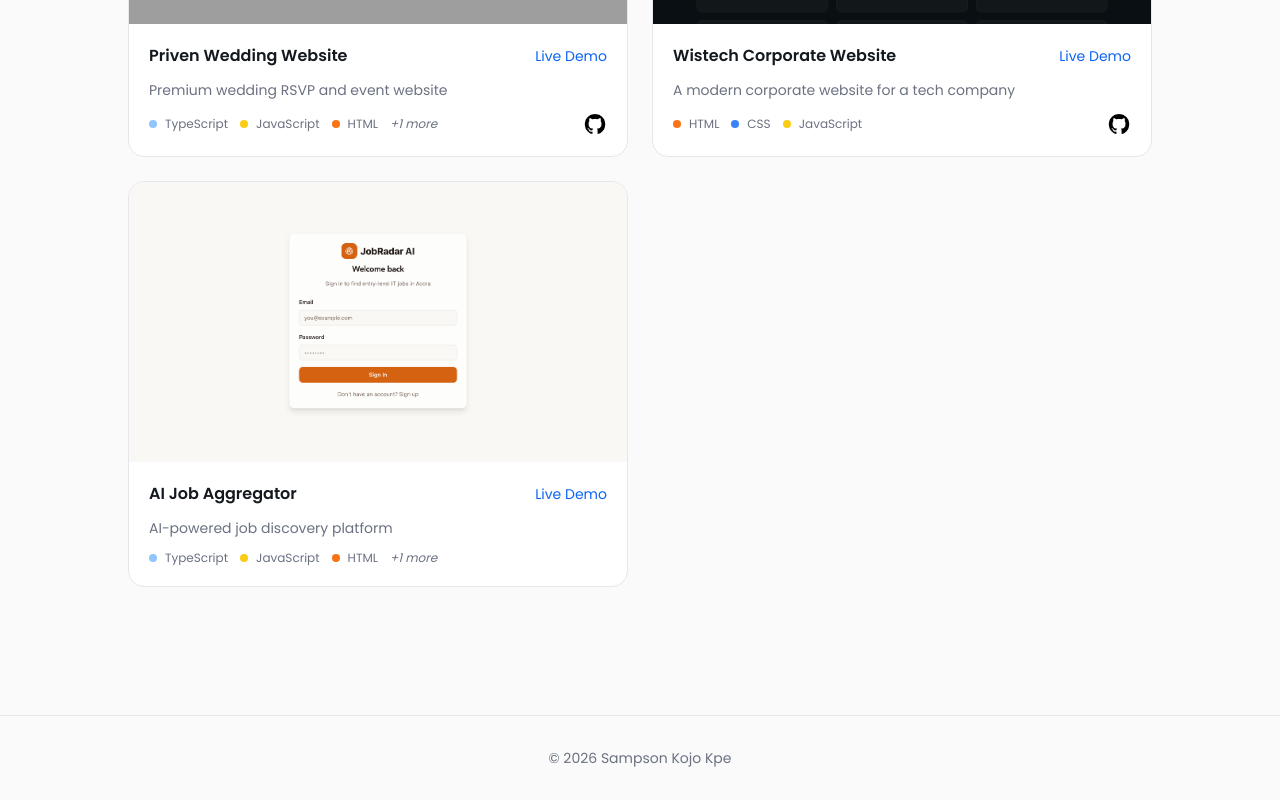
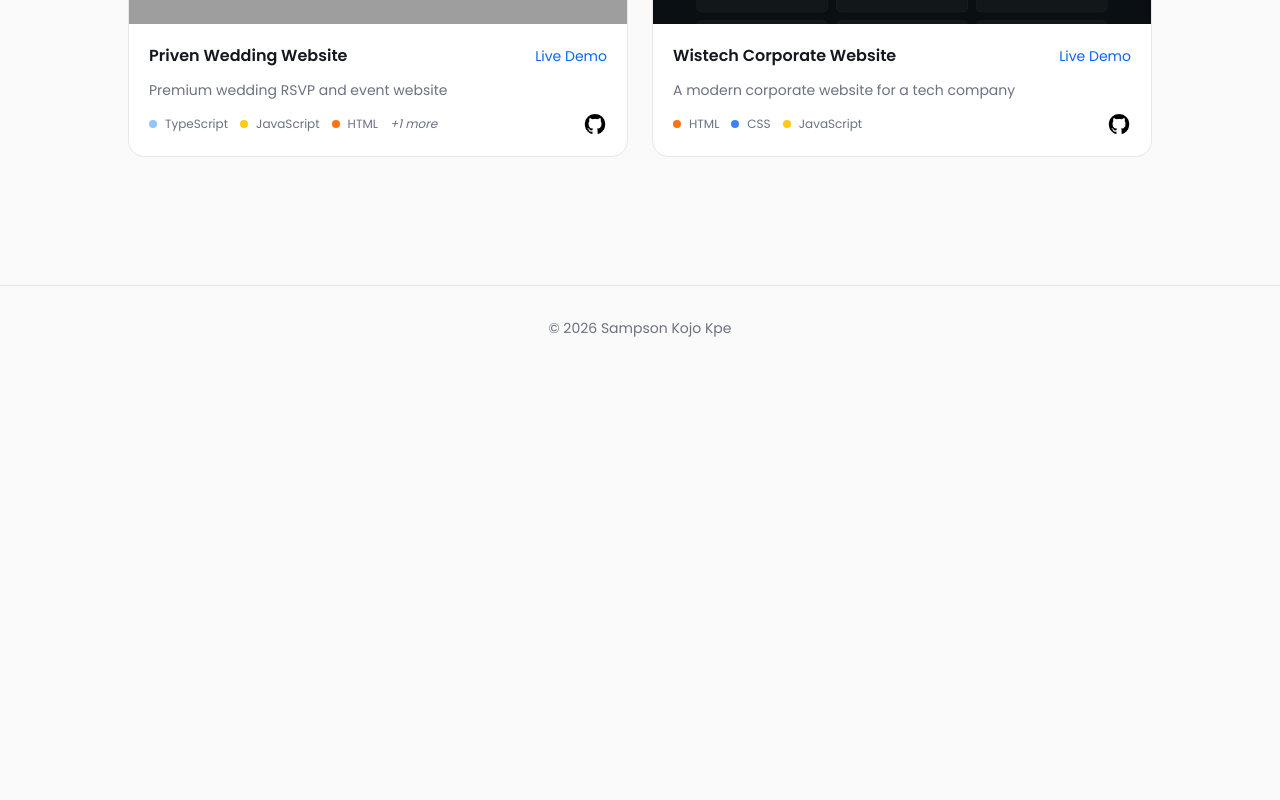
Before and after one commit to sampsonkpe/portfolio, a React (Vite) app: page /projects in a window 1280 px wide. Shown: the part 1088-1888 px from the top of the page. After the commit the page ends 1458 px from the top, so only its background shows below. Built offline with nearby package versions, Linux system fonts and the light colour scheme; grey boxes are pictures that could not be loaded.

Commit message:
Fix: Update projects

```diff
--- a/src/pages/Projects.tsx
+++ b/src/pages/Projects.tsx
@@ -61,18 +61,6 @@ const completed = [
     stack: ["HTML", "CSS", "JavaScript"],
     github: "https://github.com/sampsonkpe/wistech",
     demo: "https://wistech.vercel.app/",
-  },
-  {
-    title: "AI Job Aggregator",
-    description: "AI-powered job discovery platform",
-    images: ["/project-4.png", "/project-4b.png", "/project-4c.png"],
-    features: [
-      "Aggregated AI job listings",
-      "Save and track opportunities",
-    ],
-    stack: ["TypeScript", "JavaScript", "HTML", "CSS"],
-    github: "",
-    demo: "https://jradar.lovable.app/",
   },
 ];
 
```
